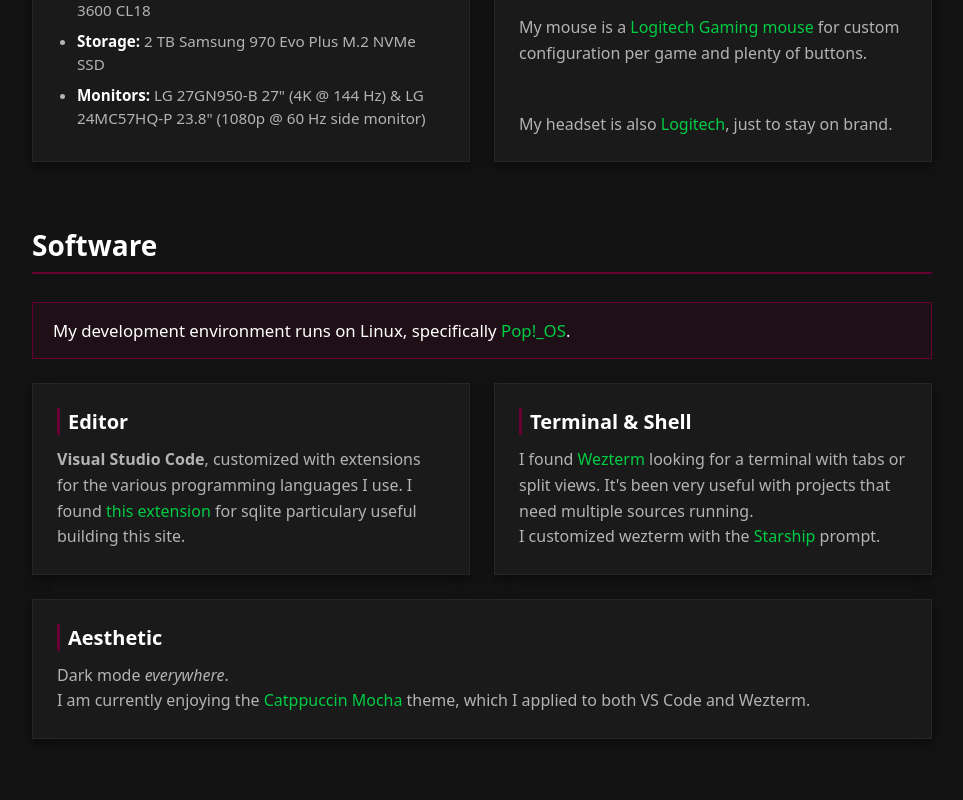
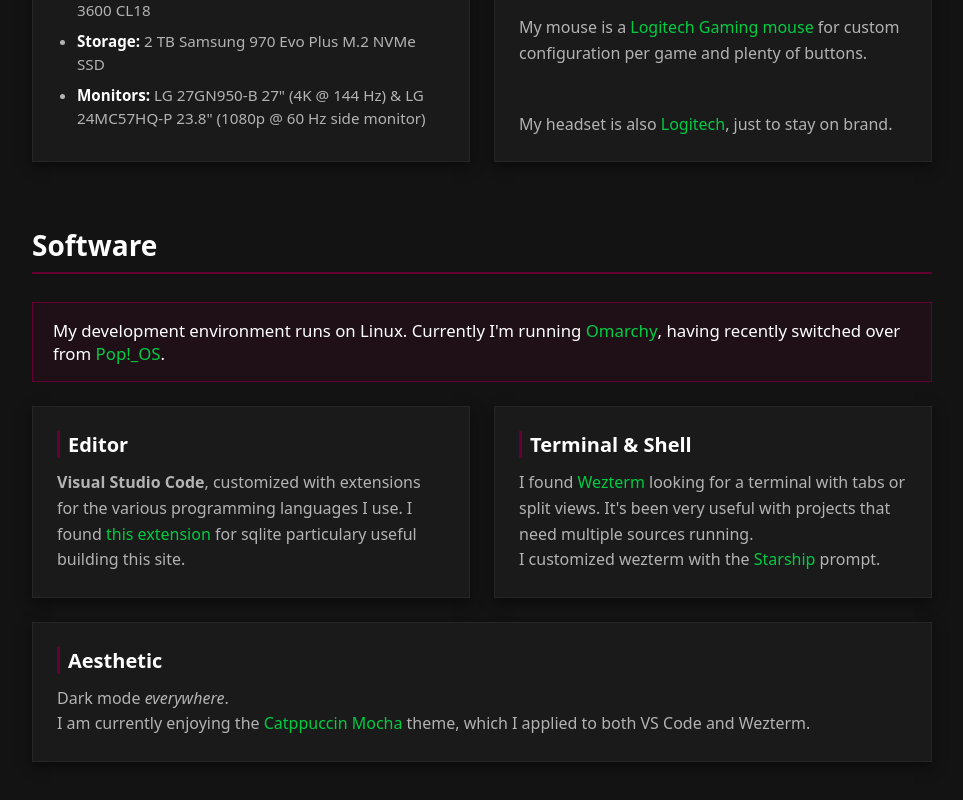
Before and after one commit to SteelOverseer/portfolio-v2, a SvelteKit app: page /uses in a window 1280 px wide. Shown: the part 903-1703 px from the top of the page, without its empty margins (158-1121 px from the left). Built offline with nearby package versions, Linux system fonts and the light colour scheme; a web font is replaced by a local one.

Commit message:
update uses for omarchy

```diff
--- a/package.json
+++ b/package.json
@@ -15,6 +15,7 @@
 		"@sveltejs/kit": "^2.5.27",
 		"@sveltejs/vite-plugin-svelte": "^4.0.0",
 		"@types/node": "^26.0.1",
+		"node-gyp": "^13.0.1",
 		"sass": "^1.77.8",
 		"svelte": "^5.56.4",
 		"vite": "^5.4.4"
--- a/src/routes/uses/+page.svelte
+++ b/src/routes/uses/+page.svelte
@@ -73,7 +73,8 @@
     <div class="software-container">
       <div class="os-banner">
         <p>
-          My development environment runs on Linux, specifically
+          My development environment runs on Linux.
+          Currently I'm running <a class="beam-link beam-hover" href="https://omarchy.org/" target="_blank" rel="noopener noreferrer">Omarchy</a>, having recently switched over from
           <a class="beam-link beam-hover" href="https://pop.system76.com/" target="_blank" rel="noopener noreferrer">Pop!_OS</a>.
         </p>
       </div>
```
Also changed, not shown: 1 other file (tests, documents, lock files or other folders).
